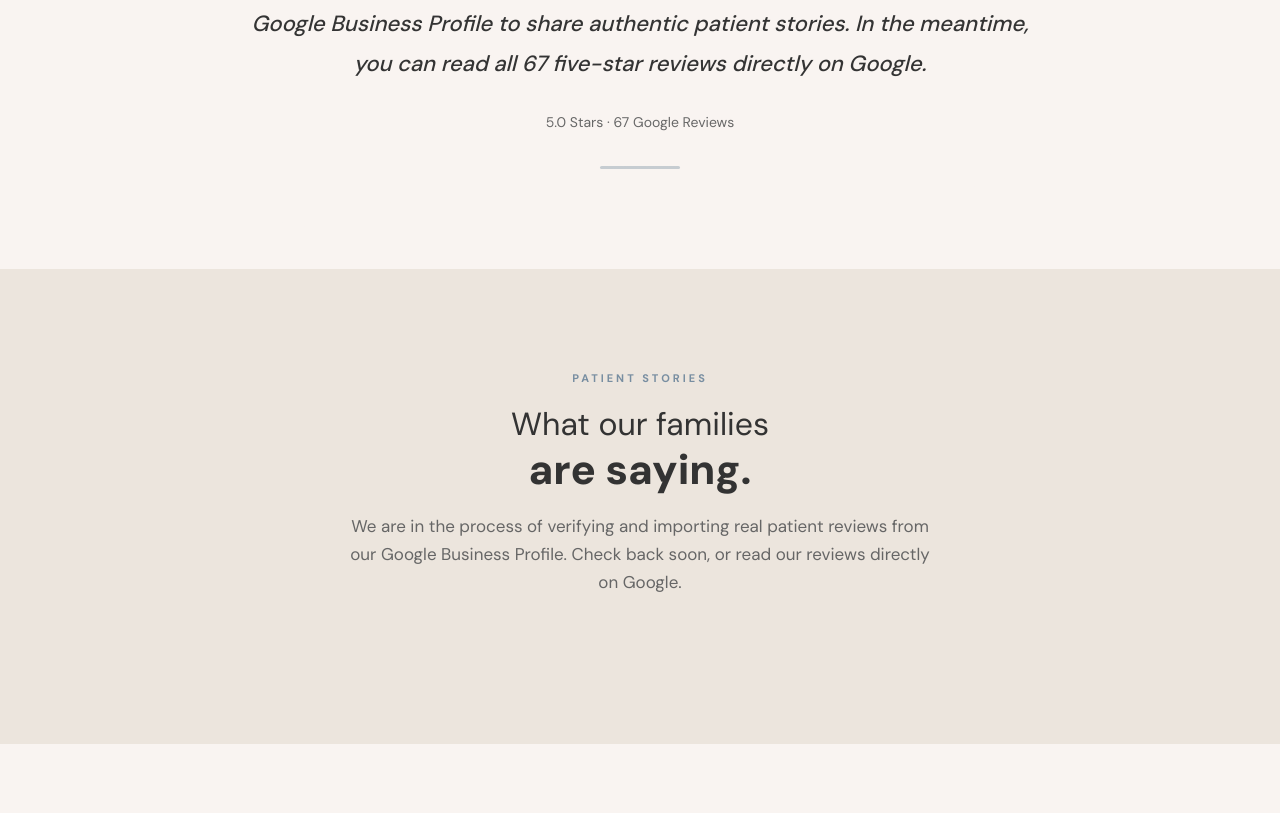
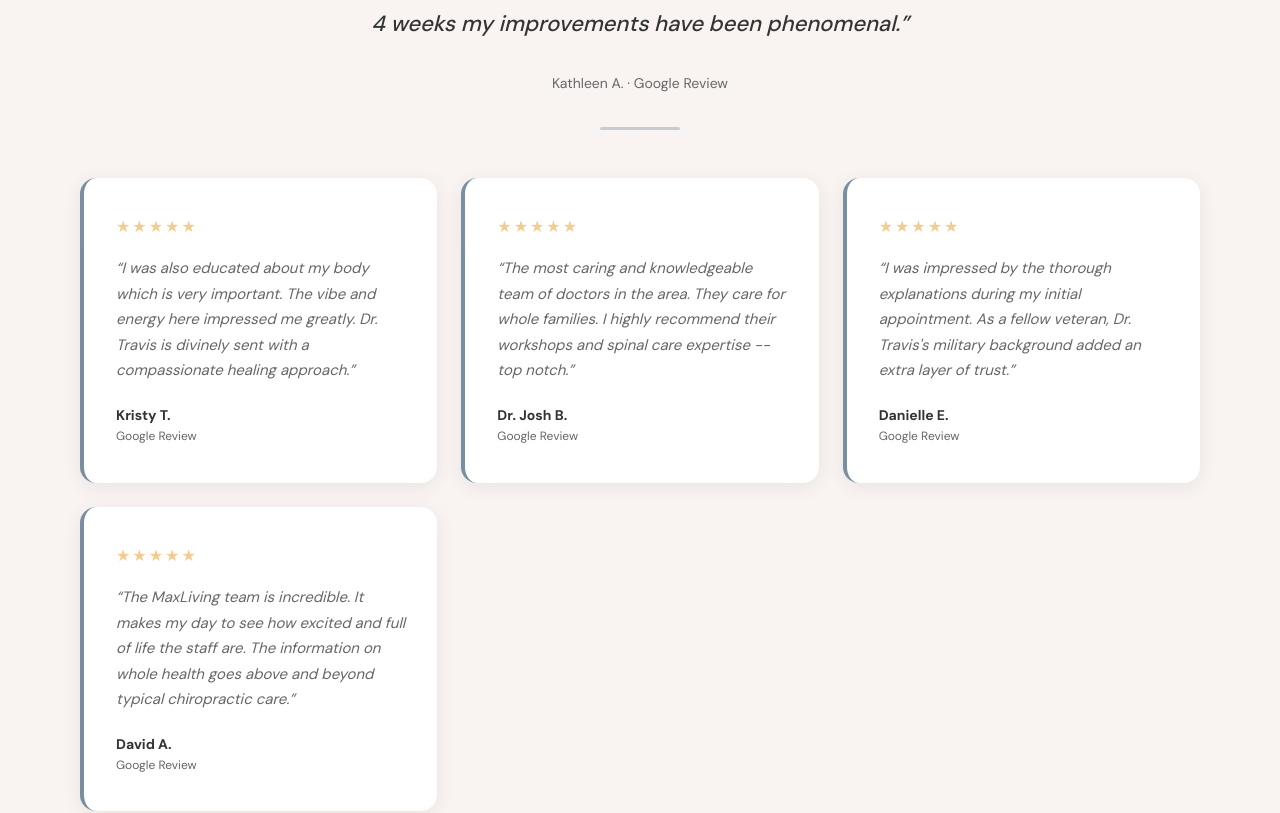
Before and after one commit to seogrowthmode/ml-chiro-newbraunfels, a Next.js app: page /testimonials in a window 1280 px wide. Shown: the part 551-1364 px from the top of the page. Built offline with nearby package versions, Linux system fonts and the light colour scheme.

Commit message:
Replace placeholder reviews with 5 verified GBP reviews (Kathleen, Kristy, Josh, Danielle, David)

```diff
--- a/app/testimonials/page.tsx
+++ b/app/testimonials/page.tsx
@@ -33,9 +33,35 @@ export default function TestimonialsPage() {
         <div className="container">
           <div className="featured-review reveal" style={{ textAlign: 'center' }}>
             <div className="featured-review__stars">&#9733;&#9733;&#9733;&#9733;&#9733;</div>
-            <p className="featured-review__quote" style={{ fontSize: '22px' }}>Verified patient reviews coming soon. We are pulling real reviews from our Google Business Profile to share authentic patient stories. In the meantime, you can read all 67 five-star reviews directly on Google.</p>
-            <p className="featured-review__source">5.0 Stars &middot; 67 Google Reviews</p>
+            <p className="featured-review__quote" style={{ fontSize: '22px' }}>&ldquo;Dr. Travis &amp; Dr. Rachael are wonderful, very helpful, fun loving people. In just 4 weeks my improvements have been phenomenal.&rdquo;</p>
+            <p className="featured-review__source">Kathleen A. &middot; Google Review</p>
             <div className="featured-review__line"></div>
+          </div>
+          <div style={{ display: 'grid', gridTemplateColumns: 'repeat(auto-fit, minmax(300px, 1fr))', gap: 24, marginTop: 48 }}>
+            <div className="testi-card reveal">
+              <div className="testi-card__stars">&#9733;&#9733;&#9733;&#9733;&#9733;</div>
+              <p className="testi-card__text">&ldquo;I was also educated about my body which is very important. The vibe and energy here impressed me greatly. Dr. Travis is divinely sent with a compassionate healing approach.&rdquo;</p>
+              <div className="testi-card__author">Kristy T.</div>
+              <div className="testi-card__source">Google Review</div>
+            </div>
+            <div className="testi-card reveal">
+              <div className="testi-card__stars">&#9733;&#9733;&#9733;&#9733;&#9733;</div>
+              <p className="testi-card__text">&ldquo;The most caring and knowledgeable team of doctors in the area. They care for whole families. I highly recommend their workshops and spinal care expertise -- top notch.&rdquo;</p>
+              <div className="testi-card__author">Dr. Josh B.</div>
+              <div className="testi-card__source">Google Review</div>
+            </div>
+            <div className="testi-card reveal">
+              <div className="testi-card__stars">&#9733;&#9733;&#9733;&#9733;&#9733;</div>
+              <p className="testi-card__text">&ldquo;I was impressed by the thorough explanations during my initial appointment. As a fellow veteran, Dr. Travis&apos;s military background added an extra layer of trust.&rdquo;</p>
+              <div className="testi-card__author">Danielle E.</div>
+              <div className="testi-card__source">Google Review</div>
+            </div>
+            <div className="testi-card reveal">
+              <div className="testi-card__stars">&#9733;&#9733;&#9733;&#9733;&#9733;</div>
+              <p className="testi-card__text">&ldquo;The MaxLiving team is incredible. It makes my day to see how excited and full of life the staff are. The information on whole health goes above and beyond typical chiropractic care.&rdquo;</p>
+              <div className="testi-card__author">David A.</div>
+              <div className="testi-card__source">Google Review</div>
+            </div>
           </div>
         </div>
       </section>
```
Also changed, not shown: components/HomePageContent.tsx (+28 -3 lines).
